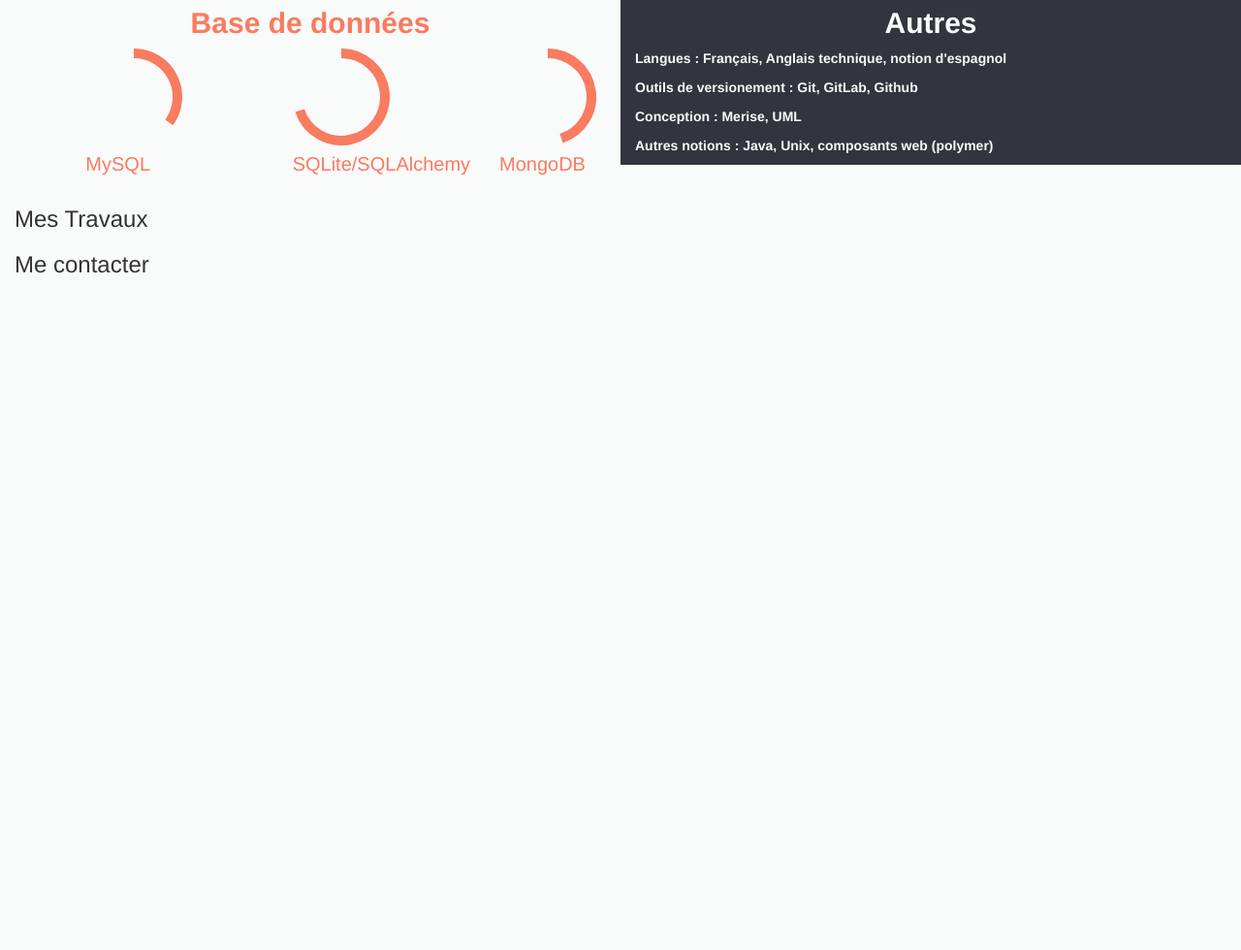
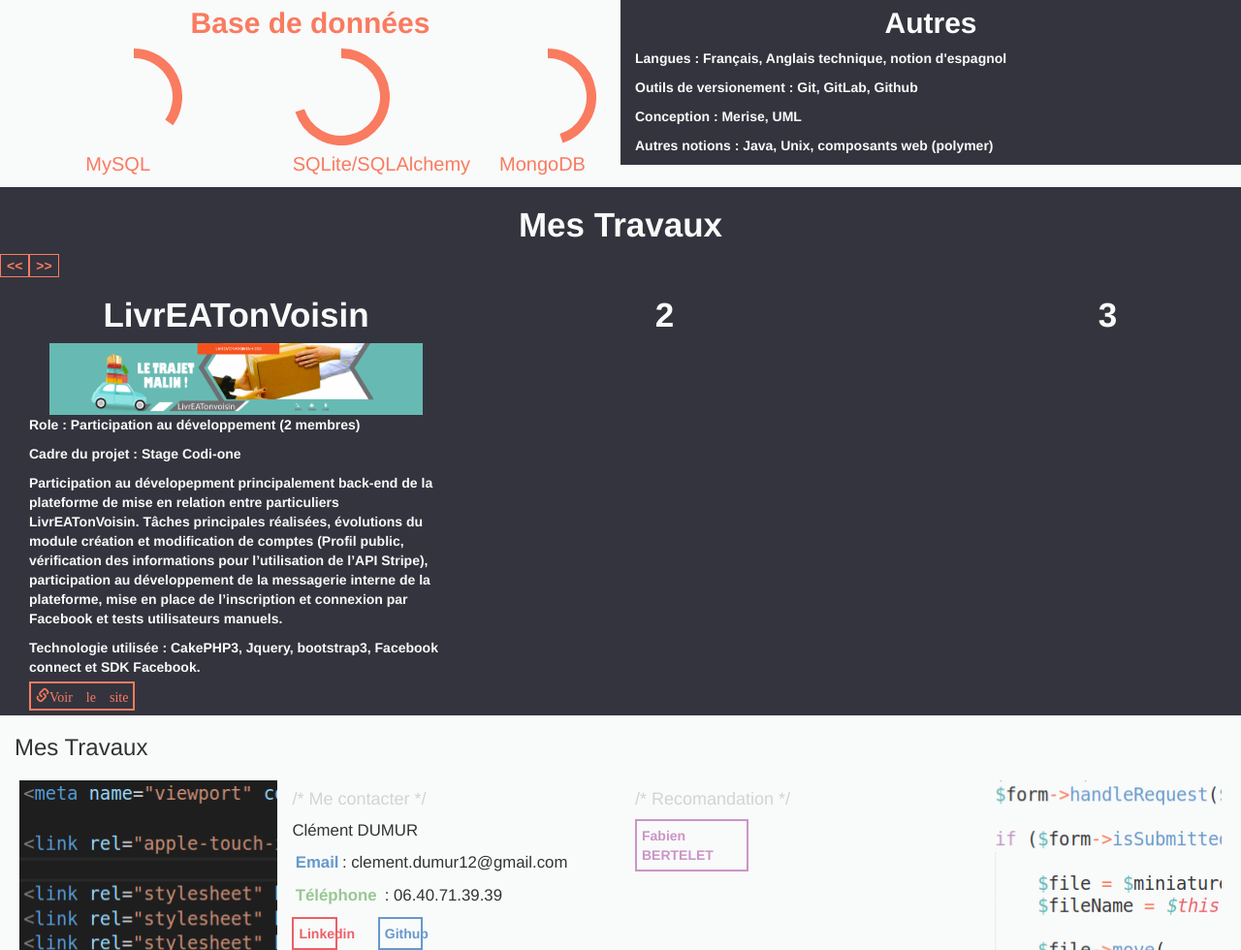
Before and after one commit to C-Dumur/portfolio-CDumur, a plain HTML site: page index.html in a window 1280 px wide. Shown: the part 1628-2608 px from the top of the page at 97% size. Before the commit the page ends 1914 px from the top, so only its background shows below. Drawn offline with nearby package versions, Linux system fonts and the light colour scheme.

Commit message:
footer version 1

```diff
--- a/css/custom.css
+++ b/css/custom.css
@@ -1,3 +1,10 @@
+.custom_row {
+ display: -webkit-box;
+ display: -webkit-flex;
+ display: -ms-flexbox;
+ display: flex;
+}
+
 /* COLOR SYNTAX */
 mark{
     background-color: transparent;
@@ -238,3 +245,34 @@ html, body, main{
     padding: 5px;
     font-weight: bold;
 }
+
+/* FOOTER */
+
+footer {
+    margin: 20px;
+}
+footer h4::before{
+    content: '/* '
+}
+
+footer h4::after{
+    content: ' */ '
+}
+footer h4{
+    font-size: 18px;
+    color: lightgray;
+}
+
+footer p{
+    font-size: 1.2em;
+}
+
+.light_editor{
+    background-image: url('../img/editor.png');
+    background-position: 5% 20%;
+}
+
+.dark_editor{
+    background-image: url('../img/editor_dark.png');
+    /* background-position: 5% 20%; */
+}
--- a/index.html
+++ b/index.html
@@ -197,7 +197,7 @@
       </div>
 
       <!-- WORKS SECTION -->
-      <!-- <div id="works" class="row dark_syntax">
+      <div id="works" class="row dark_syntax">
         <h3>Mes Travaux</h3>
         <div class="row">
           <div class="col-md-2">
@@ -239,7 +239,7 @@
             <h3 class="col-md-3">6</h3>
           </div>
       </div>
-      </div>  -->
+      </div>
 
     <!-- CURRENT WORKS SECTION -->
     <div id="current_work">
@@ -248,7 +248,40 @@
 
 
     <footer>
-      <h3>Me contacter</h3>
+      <div class="row custom_row">
+        <div class="hidden-xs hidden-sm col-md-3 dark_editor">
+        </div>
+        <div class="col-md-4 col-xs-12">
+         <h4>Me contacter</h4>
+         <p>Clément DUMUR</p>
+         <p><mark class="syntax_blue">Email</mark>: clement.dumur12@gmail.com</p>
+         <p><mark class="syntax_green">Téléphone</mark> : 06.40.71.39.39</p>
+                <div class="row">
+                  <div class="col-sm-3">
+                    <div class="action action_red">
+                      Linkedin
+                    </div>
+                  </div>
+                  <div class="col-sm-3">
+                    <div class="action action_blue">
+                      Github
+                    </div>
+                  </div>
+                </div>
+        </div>
+        <div class="col-md-4 col-xs-12">
+         <h4>Recomandation</h4>
+            <div class="row">
+              <div class="col-sm-6">
+              <div class="action action_purple">
+                  Fabien BERTELET
+                </div>
+              </div>
+            </div>
+        </div>
+        <div class="hidden-xs hidden-sm col-md-3 light_editor">
+        </div>
+      </div>
     </footer>
 
   </main>
```
Also changed, not shown: img/editor_dark.png (added).
